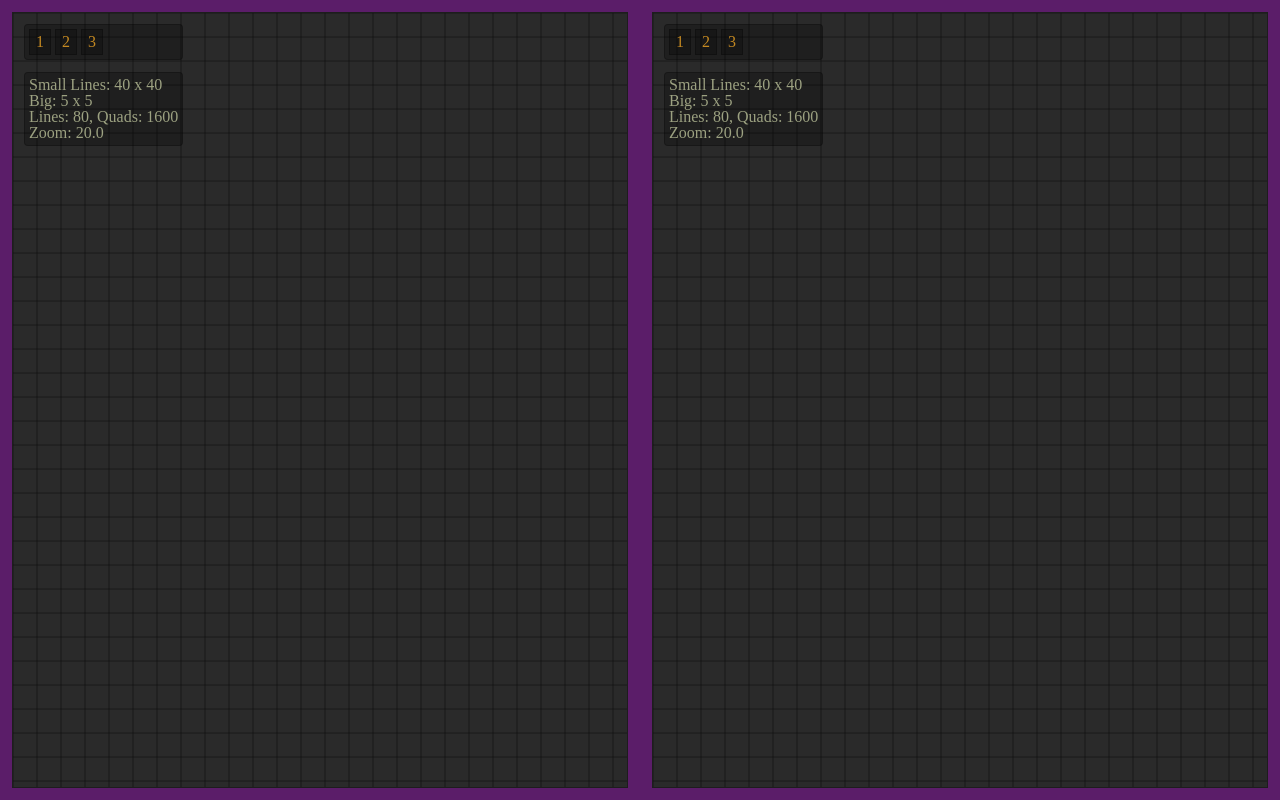
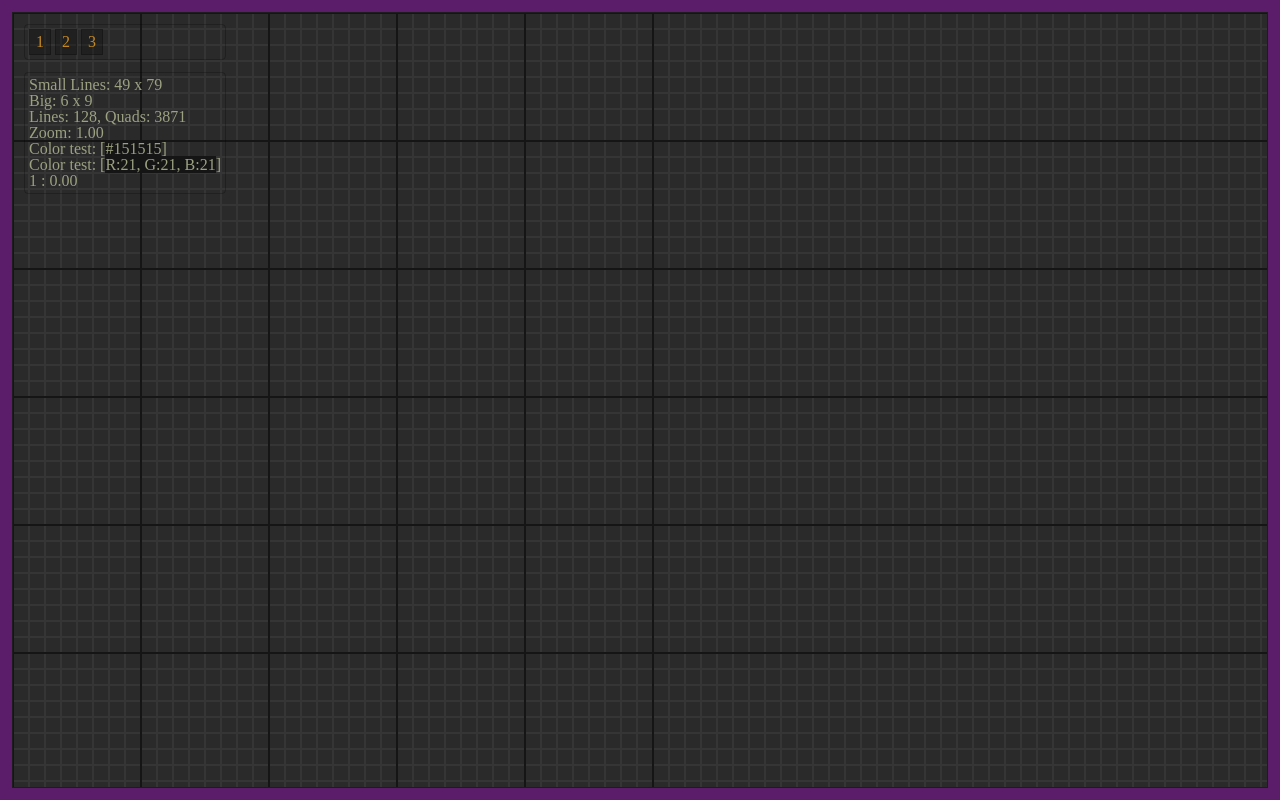
Before and after one commit to G-Freeman/VisEd, a Nuxt app: page / in a window 1280 px wide. Built offline with nearby package versions, Linux system fonts and the light colour scheme.

Commit message:
Grid, test colors transforms

```diff
--- a/components/Grid.vue
+++ b/components/Grid.vue
@@ -11,12 +11,23 @@
 				<label v-text="`Small Lines: ${hSmallGridLineCount} x ${vSmallGridLineCount}`"></label>
 				<label v-text="`Big: ${Math.floor(hSmallGridLineCount/bigGridSpacing)} x ${Math.floor(vSmallGridLineCount/bigGridSpacing)}`"></label>
 				<label v-text="`Lines: ${gridLinesSumm}, Quads: ${gridLinesMulti}`"></label>
-				<label v-text="`Zoom: ${zoom.value.toFixed(1)}`"></label>
+				<label v-text="`Zoom: ${zoom.value.toFixed((zoom.step.toString().length-2))}`"></label>
+				<div>
+					<label>Color test: [</label>
+					<label :style="`background:${colorTransformA};`" v-text="`${colorTransformA}`"/>
+					<label>]</label>
+				</div>
+				<div>
+					<label>Color test: [</label>
+					<label :style="`background:${Color.rgbToHex(colorTransformB)};`" v-text="`R:${colorTransformB.r}, G:${colorTransformB.g}, B:${colorTransformB.b}`"/>
+					<label>]</label>
+				</div>
+				<label v-text="`${fixedZoomMultyplier} : ${(1-fixedZoomMultyplier).toFixed(this.zoom.step.toString().length-2)}`"/>
 			</div>
 		</div>
 		<svg class="grid_svg" height="100%" width="100%">
 			<!-- Back -->
-			<rect width="100%" height="100%" fill="#2a2a2a"/>
+			<rect width="100%" height="100%" class="grid_svg_background"/>
 			<!-- Small -->
 			<template v-if="isInited">
 				<line v-for="(i,num) in hSmallGridLineCount" :key="`hs${num}`" v-if="defer(1)"
@@ -33,7 +44,7 @@
 											: .1
 										: Number(zoom.value%1)||1
 									)
-								:	1
+								: 1
 							: 1
 						};
 					`"
@@ -52,48 +63,48 @@
 											: .1
 										: Number(zoom.value%1)||1
 									)
-								:	1
+								: 1
 							: 1
 						};
 					`"
 				/>
 
-
-				<line v-for="(i,num) in hSmallGridLineCount" :key="`hb${num}`" v-if="defer(1)"
-					  x1="0"		:y1="(num * ( (smallGridSpacing/(2**Math.floor(zoom.value)||1) ) * (2**zoom.value) ))+1"
-					  x2="100%"	:y2="(num * ( (smallGridSpacing/(2**Math.floor(zoom.value)||1) ) * (2**zoom.value) ))+1"
+				<!-- BIG -->
+				<line v-for="(i,num) in hBigGridLineCount" :key="`hb${num}`" v-if="defer(1)"
+					x1="0"		:y1="(num * ( (smallGridSpacing*bigGridSpacing/(2**Math.floor(zoom.value)||1) ) * (2**zoom.value) ))+1"
+					x2="100%"	:y2="(num * ( (smallGridSpacing*bigGridSpacing/(2**Math.floor(zoom.value)||1) ) * (2**zoom.value) ))+1"
 					:style="`
-						stroke:${ bigGridColor };
-						opacity:${
+						stroke:${
 							(num % (bigGridSpacing))
 								? (num%2 % (bigGridSpacing) )
 									?	(num % (bigGridSpacing*2)
 											? (num % (bigGridSpacing*2) )
-											? Number(zoom.value%1)||1
+												? colorTransformA
 												: .1
-										: Number(zoom.value%1)||1
+											: colorTransformA
 										)
-								:	1
-							: 1
+									: bigGridColor
+								: bigGridColor
+							};
 						};
 					`"
 				/>
-				<line v-for="(i,num) in vSmallGridLineCount" :key="`vb${num}`" v-if="defer(2)"
-					  :x1="(num * ( (smallGridSpacing/(2**Math.floor(zoom.value)||1) ) * (2**zoom.value) ) )+1" y1="0"
-					  :x2="(num * ( (smallGridSpacing/(2**Math.floor(zoom.value)||1) ) * (2**zoom.value) ) )+1" y2="100%"
+				<line v-for="(i,num) in vBigGridLineCount" :key="`vb${num}`" v-if="defer(2)"
+					:x1="(num * ( (smallGridSpacing*bigGridSpacing/(2**Math.floor(zoom.value)||1) ) * (2**zoom.value) ) )+1" y1="0"
+					:x2="(num * ( (smallGridSpacing*bigGridSpacing/(2**Math.floor(zoom.value)||1) ) * (2**zoom.value) ) )+1" y2="100%"
 					:style="`
-						stroke:${ bigGridColor };
-						opacity:${
+						stroke:${
 							(num % (bigGridSpacing))
 								? (num%2 % (bigGridSpacing) )
 									?	(num % (bigGridSpacing*2)
 											? (num % (bigGridSpacing*2) )
-											? Number(zoom.value%1)||1
+												? colorTransformA
 												: .1
-										: Number(zoom.value%1)||1
+											: colorTransformA
 										)
-								:	1
-							: 1
+									: bigGridColor
+								: bigGridColor
+							};
 						};
 					`"
 				/>
@@ -109,8 +120,7 @@
 import Defer from '@/mixins/defer'
 import resizeDetector from 'element-resize-detector';
 import selectRect from '@/components/SelectRect.vue';
-
-
+import Color from "@/script/data/color";
 
 export default {
 	name: "Grid",
@@ -122,21 +132,23 @@ export default {
 		id:				{default: '0'		},
 		smallGridColor: {default: '#353535'	},
 		bigGridColor:	{default: '#151515'	},
+		// smallGridColor: {default: '#00ff00'	},
+		// bigGridColor:	{default: '#ff0000'	},
 	},
 	data: function () {
 		return {
 			isInited: false,
 
 			bigGridSpacing: 8,		// cells
-			smallGridSpacing: 24,	// px
+			smallGridSpacing: 16,	// px
 
 			hSmallGridLineCount: 0,
 			vSmallGridLineCount: 0,
 
 			zoom: {
-				value: 20,
+				value: 1,
 				step: .05,
-				min: 2,
+				min: 1,
 				max: 40
 			},
 
@@ -152,9 +164,15 @@ export default {
 		console.log('SETUP')
 	},
 	computed: {
-		isDev()			 { return true; },
-		gridLinesSumm()	 { return this.hSmallGridLineCount+this.vSmallGridLineCount },
-		gridLinesMulti() { return this.hSmallGridLineCount*this.vSmallGridLineCount },
+		isDev()			 		{ return true; },
+		Color()					{ return Color },
+		gridLinesSumm()	 		{ return this.hSmallGridLineCount+this.vSmallGridLineCount },
+		gridLinesMulti() 		{ return this.hSmallGridLineCount*this.vSmallGridLineCount },
+		hBigGridLineCount()		{ return Math.floor(this.hSmallGridLineCount/this.bigGridSpacing)},
+		vBigGridLineCount()		{ return Math.floor(this.hSmallGridLineCount/this.bigGridSpacing)},
+		fixedZoomMultyplier()	{ return Number(Number(this.zoom.value%1||1).toFixed(this.zoom.step.toString().length-2)); },
+		colorTransformA()		{ return Color.hexTranslateToHex('#242424', this.bigGridColor, this.fixedZoomMultyplier) },
+		colorTransformB()		{ return Color.rgbTranslateToRgb(Color.hexToRgb(this.smallGridColor), Color.hexToRgb(this.bigGridColor), this.fixedZoomMultyplier) },
 	},
 	methods: {
 		init() {
@@ -196,7 +214,7 @@ export default {
 		//height: 100%;
 		overflow: hidden;
 		//border: 8px crimson solid;
-		margin: 12px;
+		background: #1d1d1d;
 		&_tools {
 			position: absolute;
 			top: 0;
@@ -204,7 +222,6 @@ export default {
 			.zoom {
 				display: flex;
 				border-radius: 4px;
-				background: #00000040;
 				padding: 2px;
 				margin: 12px;
 				border: 1px solid rgba(0, 0, 0, 0.25);
@@ -225,7 +242,7 @@ export default {
 		}
 		&_debug {
 			margin: 12px;
-			background: rgba(0, 0, 0, 0.25);
+			//background: white;
 			color: #9ca181;
 			display: flex;
 			padding: 4px;
@@ -237,7 +254,12 @@ export default {
 			border: 1px solid rgba(0, 0, 0, 0.25);
 		}
 		&_svg {
-
+			&_background {
+				fill: #2a2a2a
+			}
+			line {
+				stroke-width: 2px;
+			}
 		}
 	}
 </style>
--- a/pages/index.vue
+++ b/pages/index.vue
@@ -1,7 +1,6 @@
 <template>
 	<section class="wrap">
-		<Grid id="0"/>
-		<div class="separator"/>
+<!--		<Grid id="0"/>-->
 		<Grid id="1"/>
 	</section>
 </template>
@@ -35,5 +34,6 @@ export default Vue.extend({
 		position: relative;
 		display: flex;
 		justify-content: space-between;
+		padding: 12px;
 	}
 </style>
```
Lines whose indentation alone changed are shown as unchanged.
